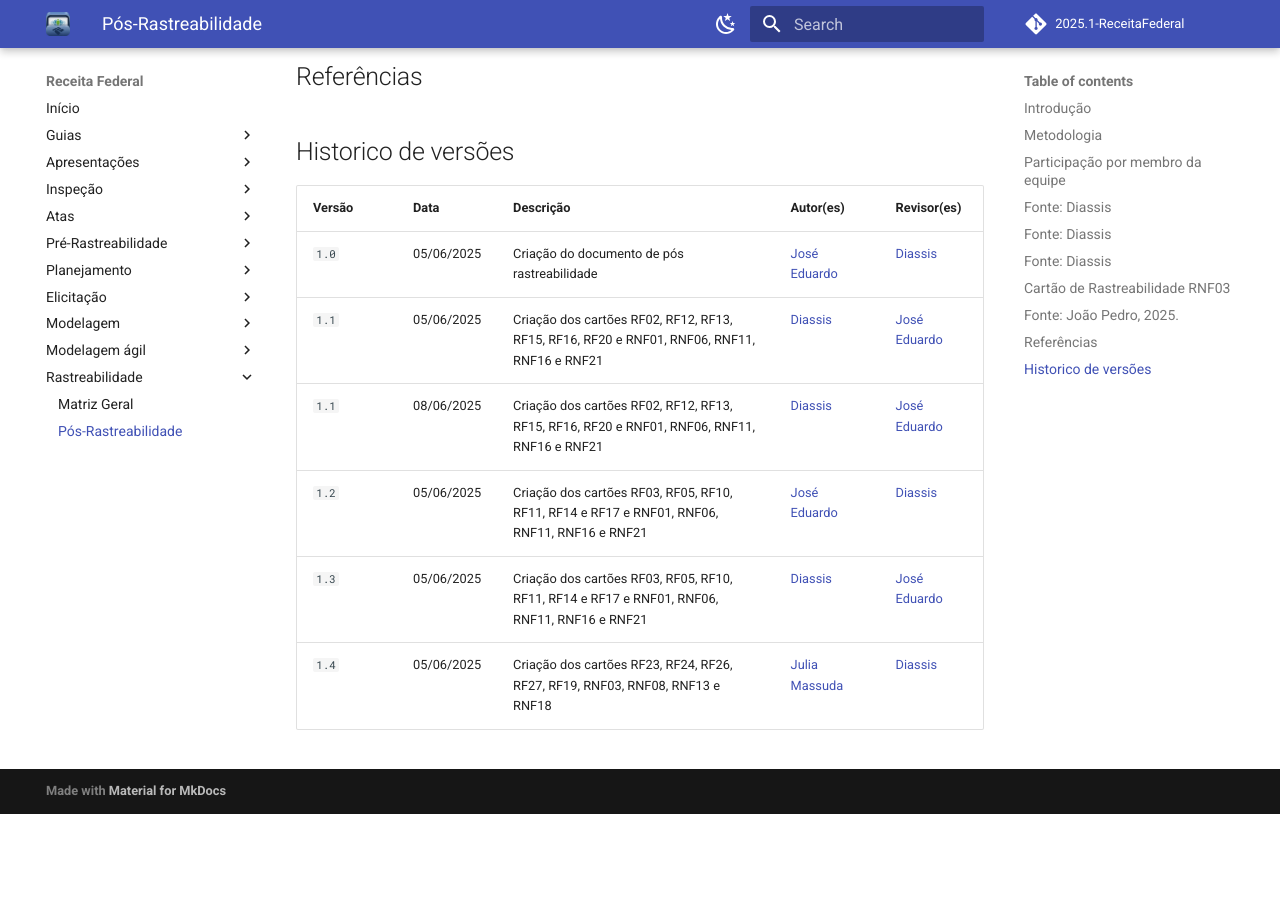
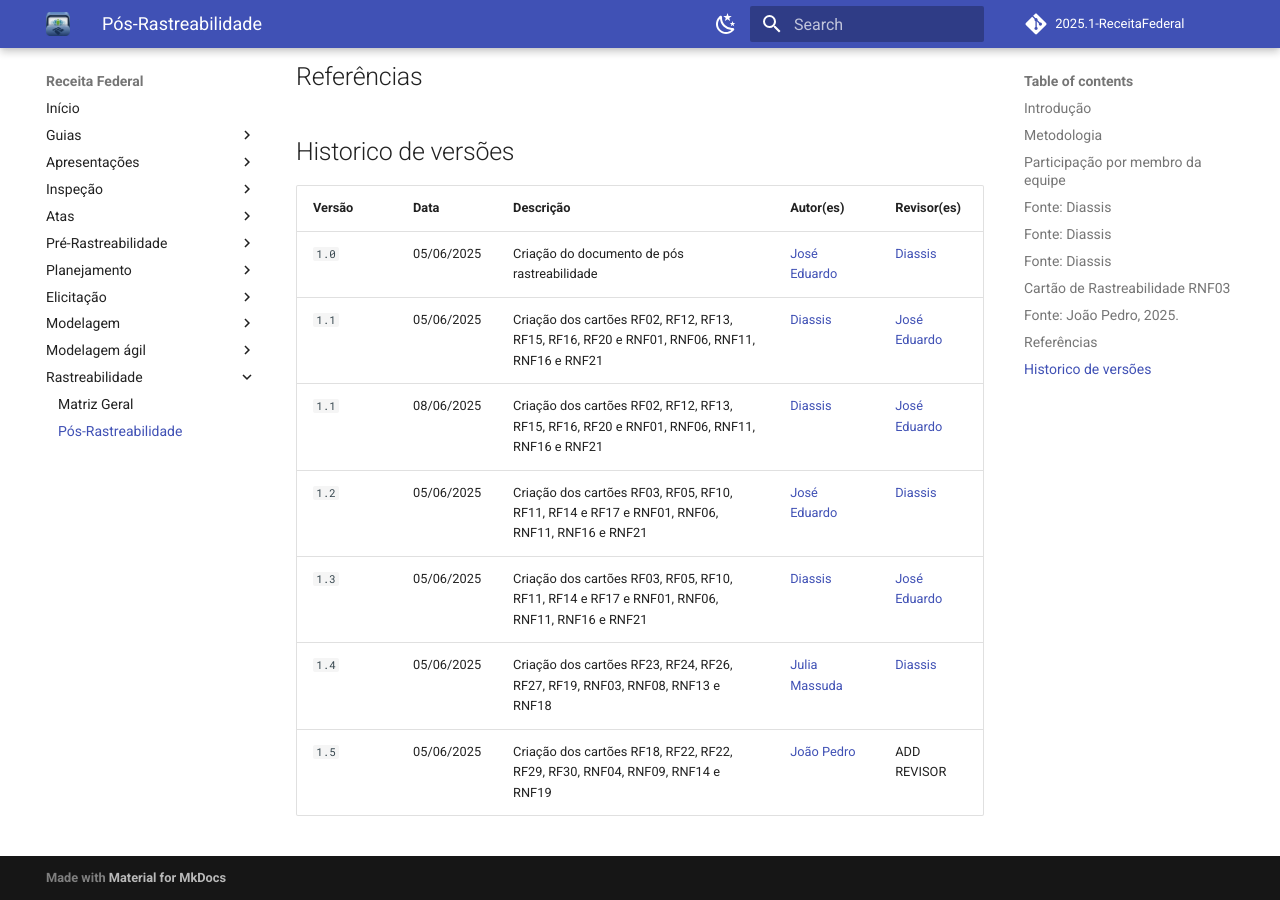
Before and after one commit to Requisitos-de-Software/2025.1-Meu-INSS, an MkDocs documentation site: the page built from docs/rastreabilidade/pos-rastreabilidade.md, in a window 1280 px wide and 900 px high, scrolled down 25779 px. Built offline with MkDocs 1.6.1 and Material for MkDocs 9.7.7, drawn with Linux system fonts in a browser that asks for light colours; comment, search, counter and statistics services are not loaded; before the commit the page ends 26593 px from its top, so only the background shows below that.

Commit message:
Update pos-rastreabilidade.md

```diff
--- a/docs/rastreabilidade/pos-rastreabilidade.md
+++ b/docs/rastreabilidade/pos-rastreabilidade.md
@@ -751,3 +751,4 @@ Fonte:
 | `1.2`   | 05/06/2025 | Criação dos cartões RF03, RF05, RF10, RF11, RF14 e  RF17 e RNF01, RNF06, RNF11, RNF16 e RNF21 | [José Eduardo](https://github.com/jevprado)   | [Diassis](https://github.com/Diaxiz)  |
 | `1.3`   | 05/06/2025 | Criação dos cartões RF03, RF05, RF10, RF11, RF14 e  RF17 e RNF01, RNF06, RNF11, RNF16 e RNF21 | [Diassis](https://github.com/Diaxiz)   |  [José Eduardo](https://github.com/jevprado)  |
 | `1.4`   | 05/06/2025 | Criação dos cartões RF23, RF24, RF26, RF27, RF19, RNF03, RNF08, RNF13 e RNF18  | [Julia Massuda](https://github.com/JuliaReis18)  | [Diassis](https://github.com/Diaxiz) |
+| `1.5`   | 05/06/2025 | Criação dos cartões RF18, RF22, RF22, RF29, RF30, RNF04, RNF09, RNF14 e RNF19  | [João Pedro](https://github.com/JpRodrigues2)  | ADD REVISOR |
```
